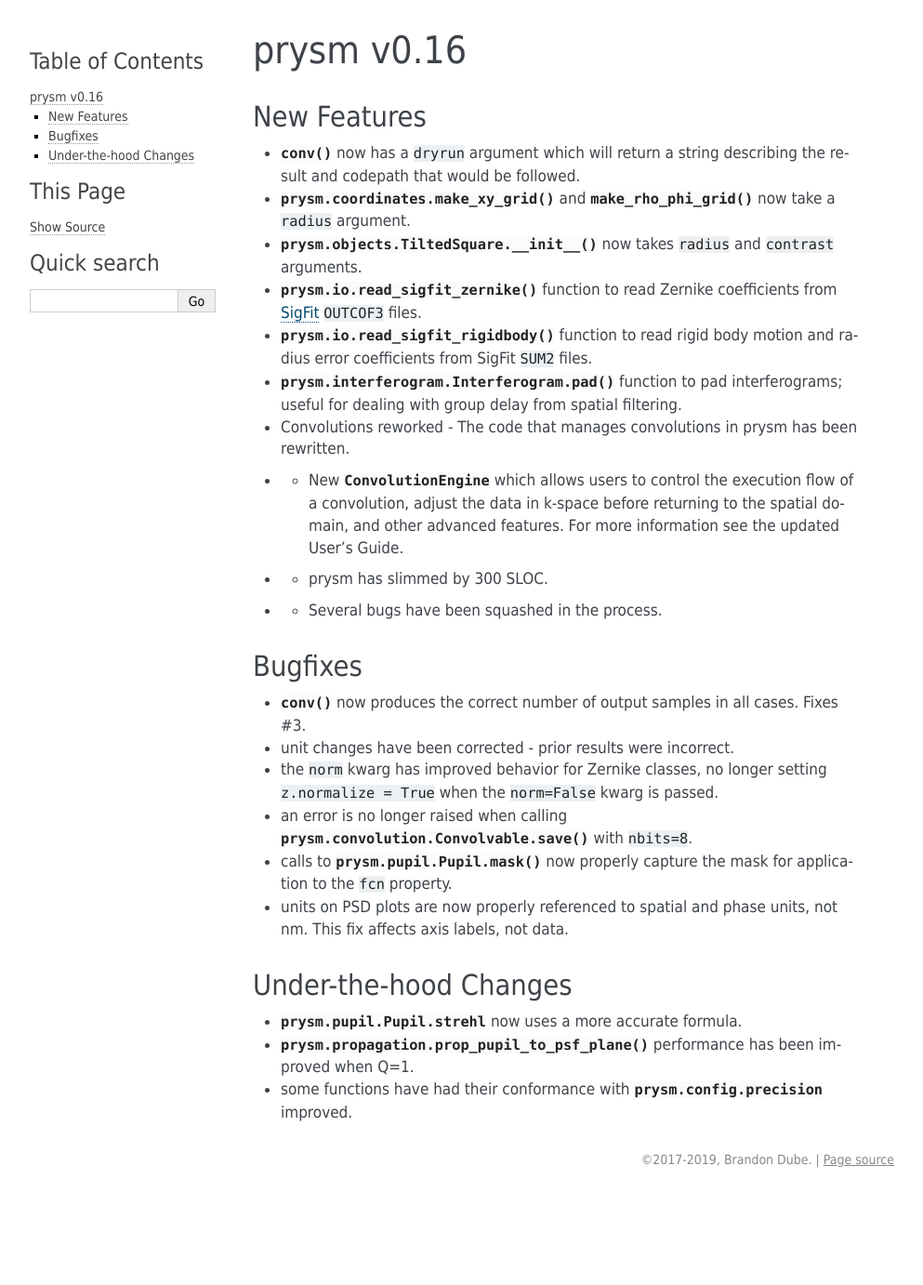
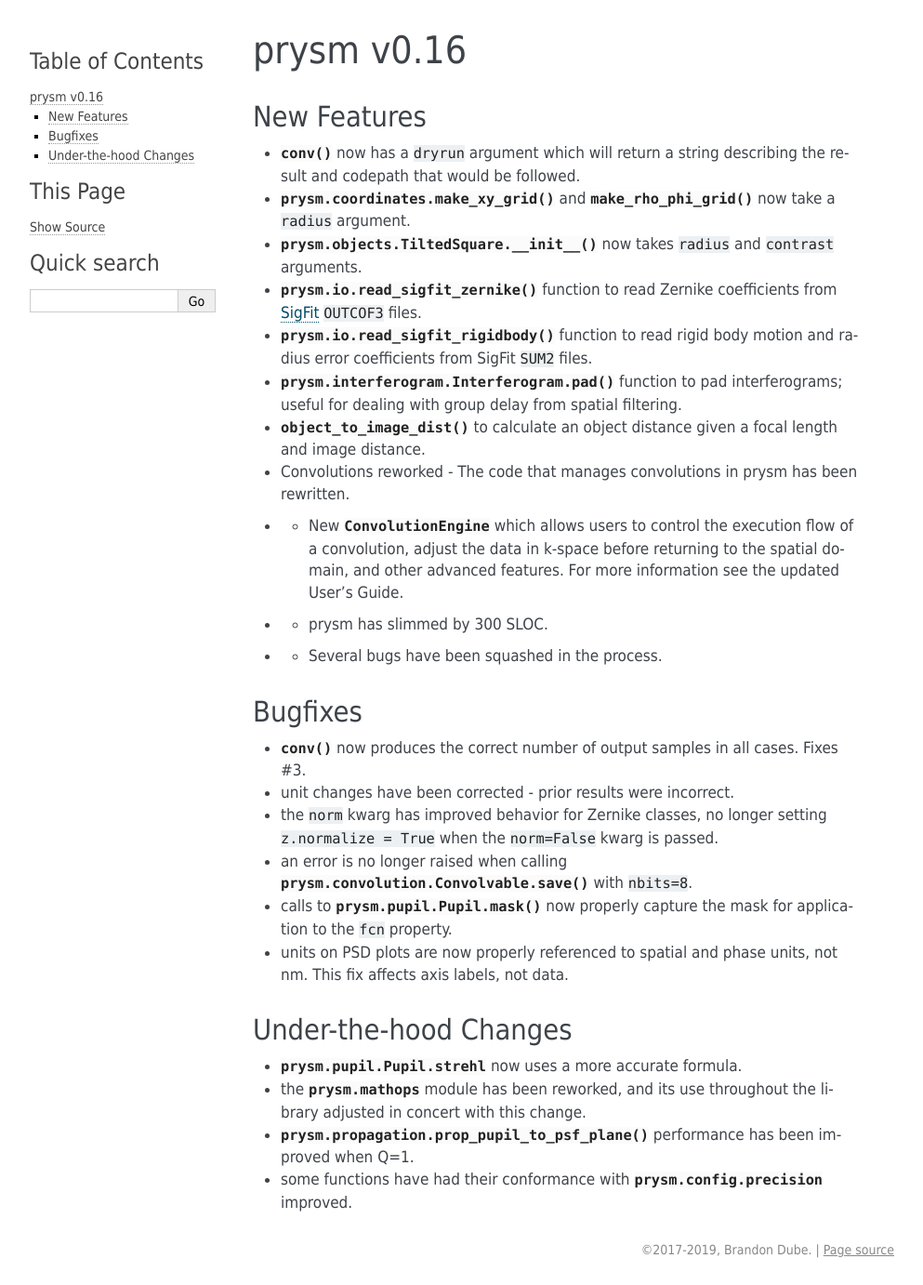
Before and after one commit to brandondube/prysm, a Sphinx documentation site: the page built from docs/source/releases/v0.16.rst, in a window 1280 px wide. Shown: the whole page at 93% size, without its empty margins (148-1141 px from the left). Built offline with Sphinx 7.4.7, drawn with Linux system fonts in a browser that asks for light colours; before the commit the page ends 1285 px from its top, so only the background shows below that.

Commit message:
+ some documentation for v0.16

```diff
--- a/docs/source/releases/v0.16.rst
+++ b/docs/source/releases/v0.16.rst
@@ -16,6 +16,8 @@
 * :func:`prysm.io.read_sigfit_rigidbody` function to read rigid body motion and radius error coefficients from SigFit :code:`SUM2` files.
 
 * :meth:`prysm.interferogram.Interferogram.pad` function to pad interferograms; useful for dealing with group delay from spatial filtering.
+
+* :func:`~p.thinlens.object_to_image_dist` to calculate an object distance given a focal length and image distance.
 
 * Convolutions reworked - The code that manages convolutions in prysm has been rewritten.
 
@@ -45,6 +47,8 @@
 
 * :attr:`prysm.pupil.Pupil.strehl` now uses a more accurate formula.
 
+* the :mod:`prysm.mathops` module has been reworked, and its use throughout the library adjusted in concert with this change.
+
 * :func:`prysm.propagation.prop_pupil_to_psf_plane` performance has been improved when Q=1.
 
 * some functions have had their conformance with :attr:`prysm.config.precision` improved.
```
